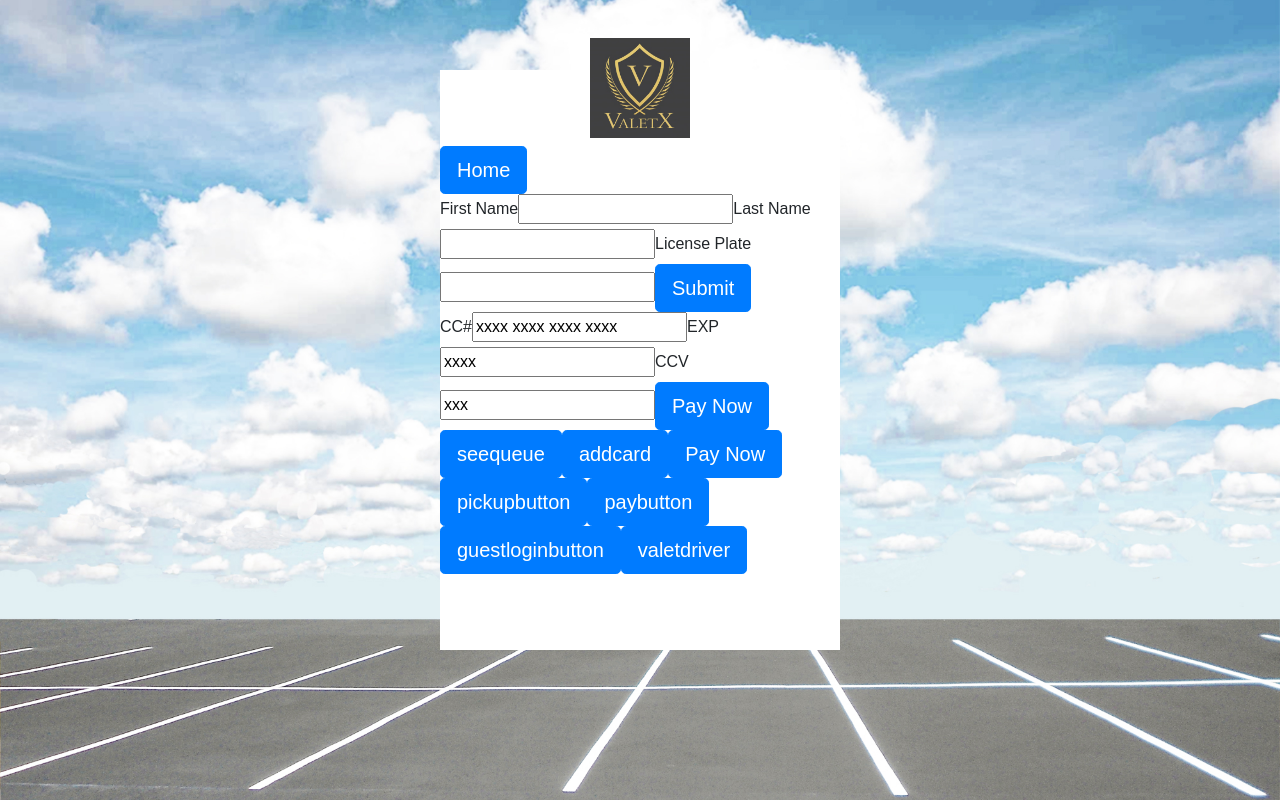
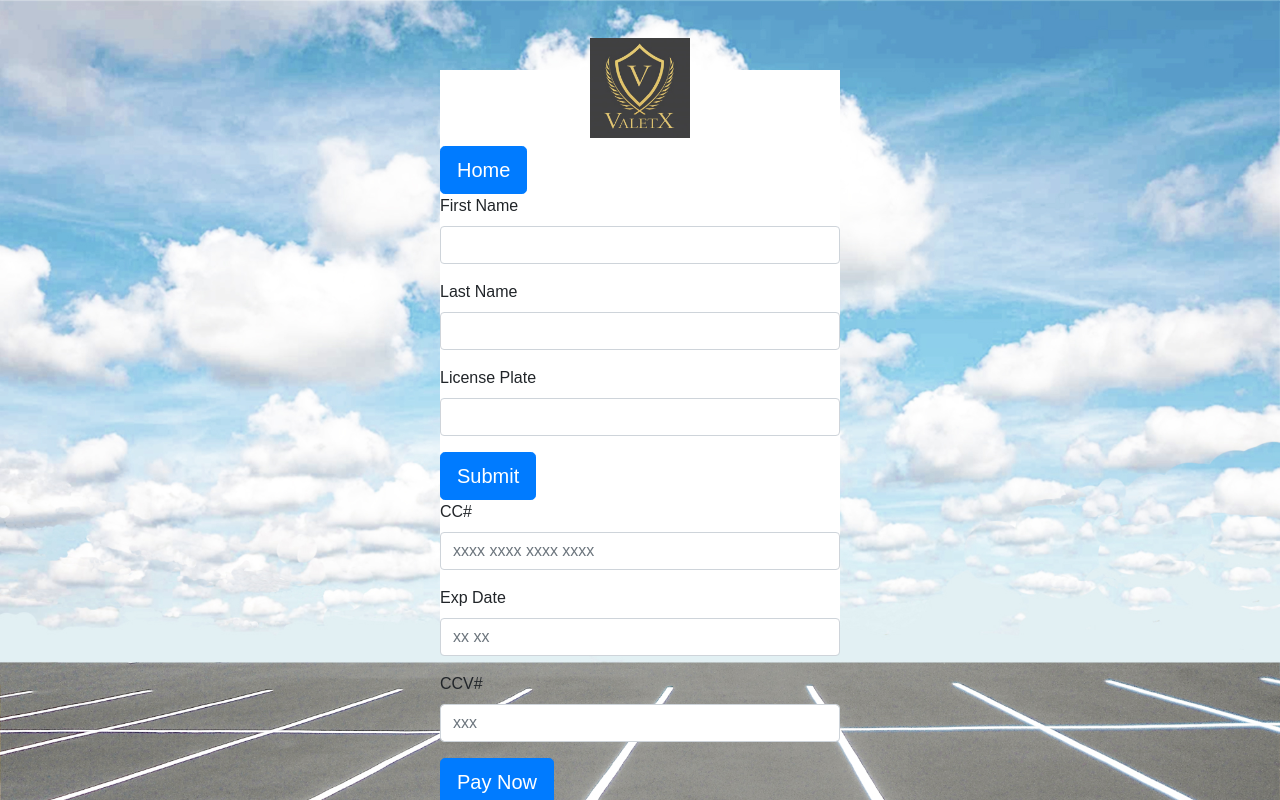
Before and after one commit to liz-guenthner/valet-it, a React (Create React App) app in the folder create-react-express/client/: page / in a window 1280 px wide. Shown: the top 800 px of the page. Built offline with nearby package versions, Linux system fonts and the light colour scheme.

Commit message:
get modal to fire and replace forms with react-strap code

```diff
--- a/create-react-express/client/src/App.js
+++ b/create-react-express/client/src/App.js
@@ -1,4 +1,5 @@
 import React, { Component } from "react";
+
 import "./App.css";
 import LogoButton from "../src/components/logoButton";
 import LoginCard from "../src/components/loginCard";
--- a/create-react-express/client/src/components/creditcardform/index.js
+++ b/create-react-express/client/src/components/creditcardform/index.js
@@ -1,32 +1,26 @@
 import React from 'react';
 import './style.css';
-
+import { Form, FormGroup, Label, Input } from 'reactstrap';
 
 class CreditCardForm extends React.Component {
     render() {
       return (
-        <form>
 
-          <label for="cc">CC#</label>
-          <input
-            type="text"
-            id="cc"
-            value="xxxx xxxx xxxx xxxx"
-            />
-           <label for="exp">EXP</label>
-          <input
-            type="text"
-            id="exp"
-            value="xxxx"
-            />
-            <label for="ccv">CCV</label>
-          <input
-            type="text"
-            id="ccv"
-            value="xxx"
-            />
-            {this.props.children}
-        </form>
+        <Form>
+        <FormGroup>
+          <Label for="cc">CC#</Label>
+          <Input type="text" name="cc" id="cc" placeholder="xxxx xxxx xxxx xxxx" />
+        </FormGroup>
+        <FormGroup>
+          <Label for="exp">Exp Date</Label>
+          <Input type="text" name="exp" id="exp" placeholder="xx xx" />
+        </FormGroup>
+        <FormGroup>
+          <Label for="ccv">CCV#</Label>
+          <Input type="text" name="ccv" id="ccv" placeholder="xxx" />
+        </FormGroup>
+        {this.props.children}
+        </Form>
 
       );
     }
--- a/create-react-express/client/src/components/guestloginform/index.js
+++ b/create-react-express/client/src/components/guestloginform/index.js
@@ -1,29 +1,27 @@
 import React from 'react';
 import './style.css';
+import { Form, FormGroup, Label, Input } from 'reactstrap';
 
 
 class GuestLoginForm extends React.Component {
     render() {
       return (
-        <form>
 
-          <label for="firstname">First Name</label>
-          <input
-            type="text"
-            id="firstname"
-            />
-           <label for="lastname">Last Name</label>
-          <input
-            type="text"
-            id="lastname"
-            />
-            <label for="licenseplate">License Plate</label>
-          <input
-            type="text"
-            id="licenseplate"
-            />
-            {this.props.children}
-        </form>
+        <Form>
+        <FormGroup>
+          <Label for="firstname">First Name</Label>
+          <Input type="text" name="firstname" id="firstname" placeholder="" />
+        </FormGroup>
+        <FormGroup>
+          <Label for="lastname">Last Name</Label>
+          <Input type="text" name="lastname" id="lastname" placeholder="" />
+        </FormGroup>
+        <FormGroup>
+          <Label for="licenseplate">License Plate</Label>
+          <Input type="text" name="licenseplate" id="licenseplate" placeholder="" />
+        </FormGroup>
+        {this.props.children}
+        </Form>
 
       );
     }
--- a/create-react-express/client/src/components/modalContainer/index.js
+++ b/create-react-express/client/src/components/modalContainer/index.js
@@ -1,30 +1,39 @@
 import React from 'react';
-import './style.css'
+import { Button, Modal, ModalHeader, ModalBody, ModalFooter } from 'reactstrap';
 
 class ModalContainer extends React.Component {
-    render() {
-        return (
-          <div class="modal" tabindex="-1" role="dialog">
-            <div class="modal-dialog" role="document">
-              <div class="modal-content">
-                <div class="modal-header">
-                  <h5 class="modal-title">Modal title</h5>
-                  <button type="button" class="close" data-dismiss="modal" aria-label="Close">
-                    <span aria-hidden="true">&times;</span>
-                  </button>
-                </div>
-                <div class="modal-body">
-                  <p>Modal body text goes here.</p>
-                </div>
-                <div class="modal-footer">
-                  <button type="button" class="btn btn-secondary" data-dismiss="modal">Close</button>
-                  <button type="button" class="btn btn-primary">Save changes</button>
-                </div>
-              </div>
-            </div>
-          </div>        )
-    }
+  constructor(props) {
+    super(props);
+    this.state = {
+      modal: false
+    };
 
+    this.toggle = this.toggle.bind(this);
+  }
+
+  toggle() {
+    this.setState(prevState => ({
+      modal: !prevState.modal
+    }));
+  }
+
+  render() {
+    return (
+      <div>
+        <Button color="danger" onClick={this.toggle}>{this.props.buttonLabel}</Button>
+        <Modal isOpen={this.state.modal} toggle={this.toggle} className={this.props.className}>
+          <ModalHeader toggle={this.toggle}>Modal title</ModalHeader>
+          <ModalBody>
+            Lorem ipsum dolor sit amet, consectetur adipisicing elit, sed do eiusmod tempor incididunt ut labore et dolore magna aliqua. Ut enim ad minim veniam, quis nostrud exercitation ullamco laboris nisi ut aliquip ex ea commodo consequat. Duis aute irure dolor in reprehenderit in voluptate velit esse cillum dolore eu fugiat nulla pariatur. Excepteur sint occaecat cupidatat non proident, sunt in culpa qui officia deserunt mollit anim id est laborum.
+          </ModalBody>
+          <ModalFooter>
+            <Button color="primary" onClick={this.toggle}>Do Something</Button>{' '}
+            <Button color="secondary" onClick={this.toggle}>Cancel</Button>
+          </ModalFooter>
+        </Modal>
+      </div>
+    );
+  }
 }
 
 export default ModalContainer;
```
Also changed, not shown: 1 other file (tests, documents, lock files or other folders).
